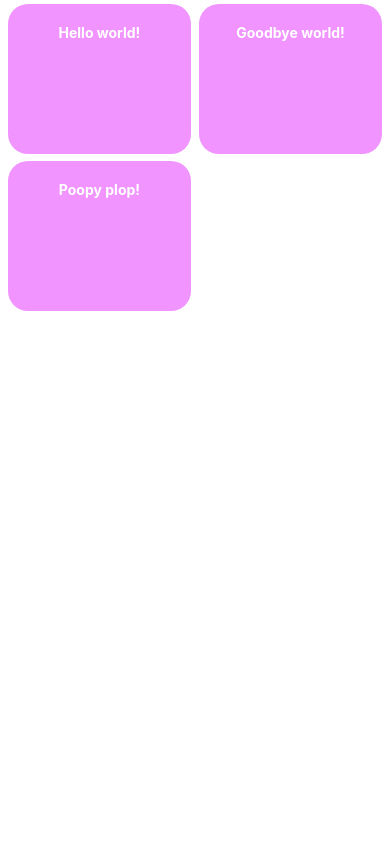
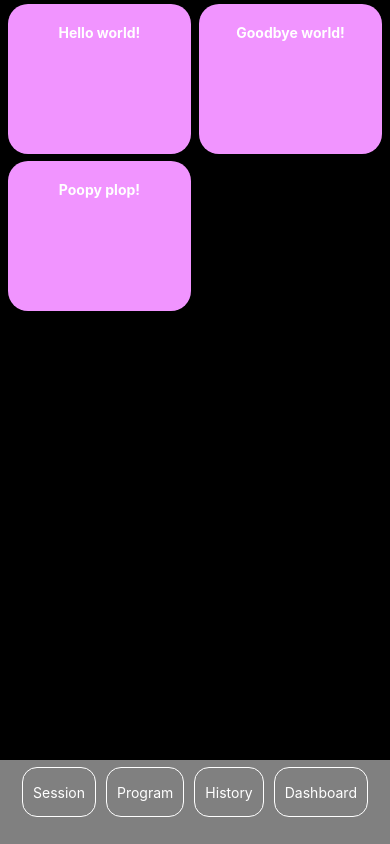
Before and after one commit to Ahhj/BooLean, a React Native app: screen / in a window 390 px wide. Built offline with nearby package versions, Linux system fonts and the light colour scheme.

Commit message:
Add navbar component

```diff
--- a/App.js
+++ b/App.js
@@ -1,6 +1,7 @@
 import React from "react";
-import { SafeAreaView, StyleSheet } from "react-native";
+import { SafeAreaView, StyleSheet, View, ScrollView } from "react-native";
 import CardList from "./src/views/CardList";
+import NavBar from "./src/views/NavBar";
 
 const App = () => {
   const data = [
@@ -9,10 +10,24 @@ const App = () => {
     { id: 3, title: "Poopy plop!" },
   ];
 
+  const navData = [
+    { id: 1, title: "Session" },
+    { id: 2, title: "Program" },
+    { id: 3, title: "History" },
+    { id: 4, title: "Dashboard" },
+  ];
+
   return (
-    <SafeAreaView>
-      <CardList data={data} numColumns={2} styles={styles} />
-    </SafeAreaView>
+    <View style={{ flex: 1 }}>
+      <View style={{ height: "90%", backgroundColor: "black" }}>
+        <SafeAreaView>
+          <CardList data={data} numColumns={2} style={styles} />
+        </SafeAreaView>
+      </View>
+      <View style={{ height: "10%", backgroundColor: "grey" }}>
+        <NavBar data={navData} style={styles} />
+      </View>
+    </View>
   );
 };
 
--- a/src/views/BaseCard.jsx
+++ b/src/views/BaseCard.jsx
@@ -7,17 +7,13 @@ export default function BaseCard({
   modalVisible,
   onPress,
   onClose,
-  styles,
+  style,
 }) {
   return (
     <View style={cardStyles.cardView}>
-      <BaseModal
-        modalVisible={modalVisible}
-        onClose={onClose}
-        styles={styles}
-      />
+      <BaseModal modalVisible={modalVisible} onClose={onClose} style={style} />
       <TouchableHighlight style={cardStyles.cardButton} onPress={onPress}>
-        <Text style={styles.textStyle}>{data.title}</Text>
+        <Text style={style.textStyle}>{data.title}</Text>
       </TouchableHighlight>
     </View>
   );
--- a/src/views/BaseModal.jsx
+++ b/src/views/BaseModal.jsx
@@ -8,7 +8,7 @@ import {
   StyleSheet,
 } from "react-native";
 
-export default function BaseModal({ modalVisible, onClose, styles }) {
+export default function BaseModal({ modalVisible, onClose, style }) {
   return (
     <Modal
       animationType="slide"
@@ -18,21 +18,21 @@ export default function BaseModal({ modalVisible, onClose, styles }) {
         Alert.alert("Modal has been closed.");
       }}
     >
-      <View style={styles.centeredView}>
+      <View style={style.centeredView}>
         <View style={modalStyles.modalView}>
-          <CloseModalButton styles={styles} onPress={onClose} />
+          <CloseModalButton style={style} onPress={onClose} />
           <Text style={modalStyles.modalText}>Hello World!</Text>
-          <View style={styles.bottom}>
+          <View style={style.bottom}>
             <View style={{ flexDirection: "row" }}>
               <ModalControlButton
                 text={"Start"}
                 onPress={onClose}
-                styles={styles}
+                style={style}
               />
               <ModalControlButton
                 text={"Edit"}
                 onPress={onClose}
-                styles={styles}
+                style={style}
               />
             </View>
           </View>
@@ -42,27 +42,27 @@ export default function BaseModal({ modalVisible, onClose, styles }) {
   );
 }
 
-function ModalControlButton({ text, onPress, styles }) {
+function ModalControlButton({ text, onPress, style }) {
   return (
     <TouchableHighlight
       style={{
-        ...styles.button,
+        ...style.button,
         width: "46%",
         marginHorizontal: "2%",
         backgroundColor: "#2196F3",
       }}
       onPress={onPress}
     >
-      <Text style={styles.textStyle}>{text}</Text>
+      <Text style={style.textStyle}>{text}</Text>
     </TouchableHighlight>
   );
 }
 
-function CloseModalButton({ onPress, styles }) {
+function CloseModalButton({ onPress, style }) {
   return (
     <TouchableHighlight
       style={{
-        ...styles.button,
+        ...style.button,
         position: "absolute",
         top: 10,
         right: 10,
@@ -71,7 +71,7 @@ function CloseModalButton({ onPress, styles }) {
       }}
       onPress={onPress}
     >
-      <Text style={styles.textStyle}>{"Close"}</Text>
+      <Text style={style.textStyle}>{"Close"}</Text>
     </TouchableHighlight>
   );
 }
--- a/src/views/CardList.jsx
+++ b/src/views/CardList.jsx
@@ -2,7 +2,7 @@ import React, { useState, useCallback } from "react";
 import { FlatList, StyleSheet, View } from "react-native";
 import BaseCard from "./BaseCard";
 
-export default function CardList({ data, numColumns, styles }) {
+export default function CardList({ data, numColumns, style }) {
   const [modalVisible, setModalVisible] = useState(false);
 
   const width = `${(100 - numColumns * 2) / numColumns}%`;
@@ -15,7 +15,7 @@ export default function CardList({ data, numColumns, styles }) {
             modalVisible={modalVisible}
             onPress={() => setModalVisible(true)}
             onClose={() => setModalVisible(false)}
-            styles={styles}
+            style={style}
           />
         </View>
       );
@@ -29,7 +29,7 @@ export default function CardList({ data, numColumns, styles }) {
       key="blah2"
       data={data}
       renderItem={renderItem}
-      keyExtractor={(item) => item.id}
+      keyExtractor={(item) => `${item.id}`}
       numColumns={numColumns}
       horizontal={false}
     />
@@ -42,7 +42,7 @@ const listStyles = StyleSheet.create({
     height: "100%",
   },
   item: {
-    backgroundColor: "white",
+    backfaceVisibility: "hidden",
     padding: 0,
     marginVertical: "1%",
     marginHorizontal: "1%",
--- /dev/null
+++ b/src/views/NavBar.jsx
@@ -0,0 +1,52 @@
+import React from "react";
+import {
+  View,
+  ScrollView,
+  StyleSheet,
+  Text,
+  SafeAreaView,
+  TouchableHighlight,
+} from "react-native";
+
+export default function NavBar({ data, style }) {
+  return (
+    <SafeAreaView>
+      <View style={navStyles.bar}>
+        {data.map((item) => {
+          return (
+            <View key={`${item.id}`} style={navStyles.itemView}>
+              <TouchableHighlight
+                onPress={() => alert("hello")}
+                style={navStyles.item}
+              >
+                <Text style={{ color: "white" }}>{item.title}</Text>
+              </TouchableHighlight>
+            </View>
+          );
+        })}
+      </View>
+    </SafeAreaView>
+  );
+}
+
+const navStyles = StyleSheet.create({
+  bar: {
+    flex: 1,
+    flexDirection: "row",
+    backfaceVisibility: "hidden",
+    justifyContent: "center",
+  },
+  itemView: {
+    marginVertical: "2%",
+    marginHorizontal: 5,
+  },
+  item: {
+    alignItems: "center",
+    justifyContent: "center",
+    padding: 10,
+    height: 50,
+    borderColor: "white",
+    borderRadius: 15,
+    borderWidth: 1,
+  },
+});
```
Also changed, not shown: src/views/Program.jsx (added), src/views/Session.jsx (added).
